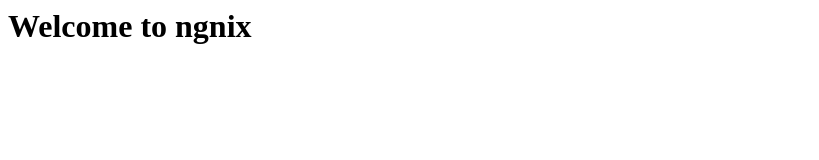
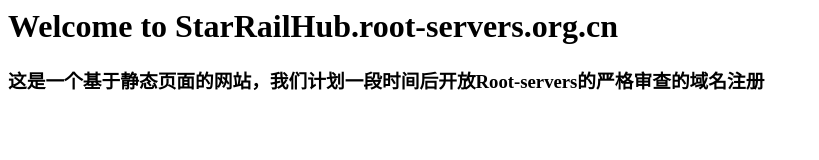
Before and after one commit to StarRailHub/StarRailHub.github.io, a plain HTML site: page index.html in a window 1280 px wide. Shown: the whole page, without its empty margins (0-819 px from the left). Drawn offline with Linux system fonts and the light colour scheme.

Commit message:
Update index.html

```diff
--- a/index.html
+++ b/index.html
@@ -3,5 +3,6 @@
 <title>本页面由中国根服务器托管</title>
 </HEAD>
 <BODY>
-<h1>Welcome to ngnix</h1>
+<h1>Welcome to StarRailHub.root-servers.org.cn</h1>
+<h3>这是一个基于静态页面的网站，我们计划一段时间后开放Root-servers的严格审查的域名注册</h3>
 </BODY>
```
